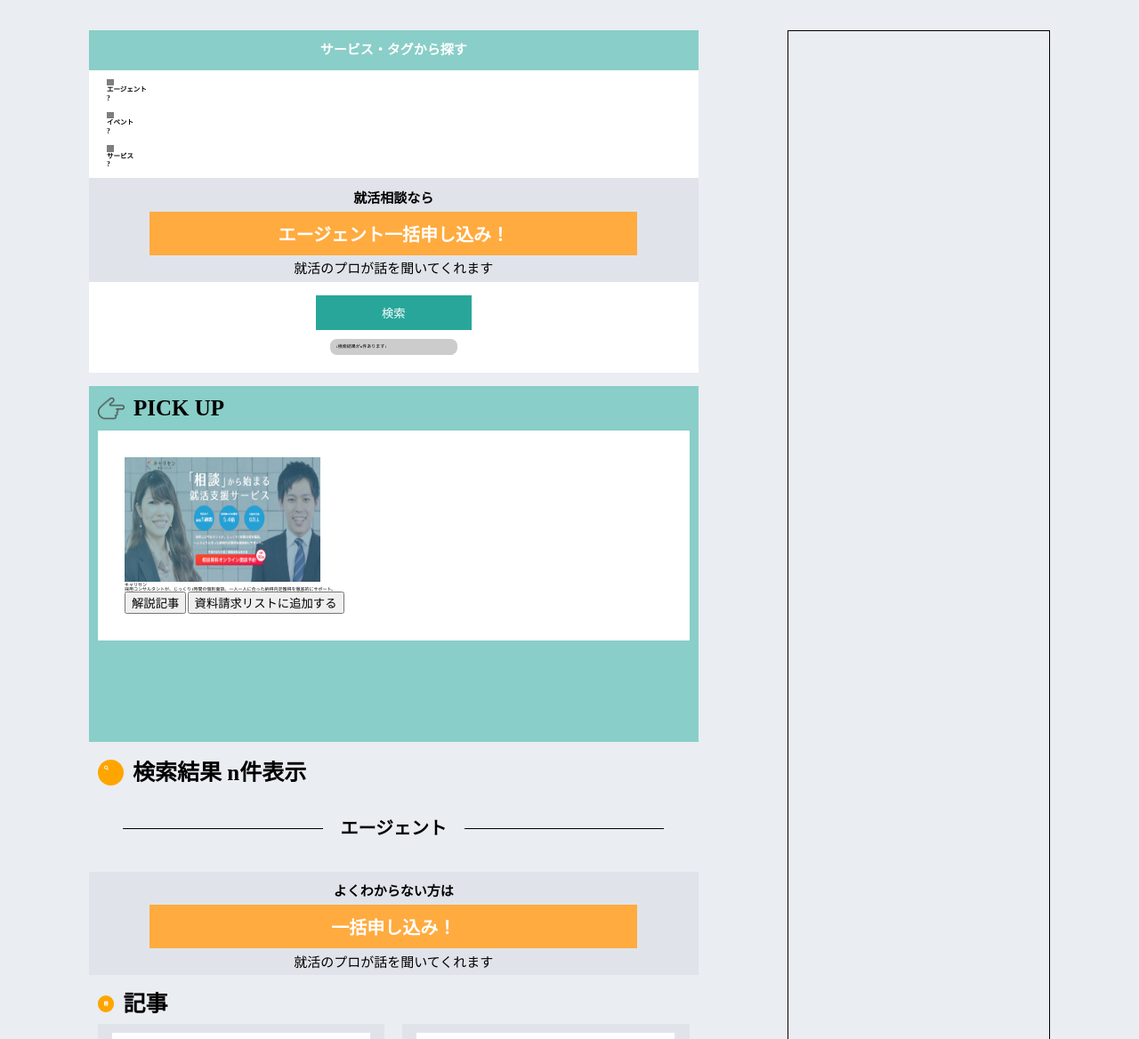
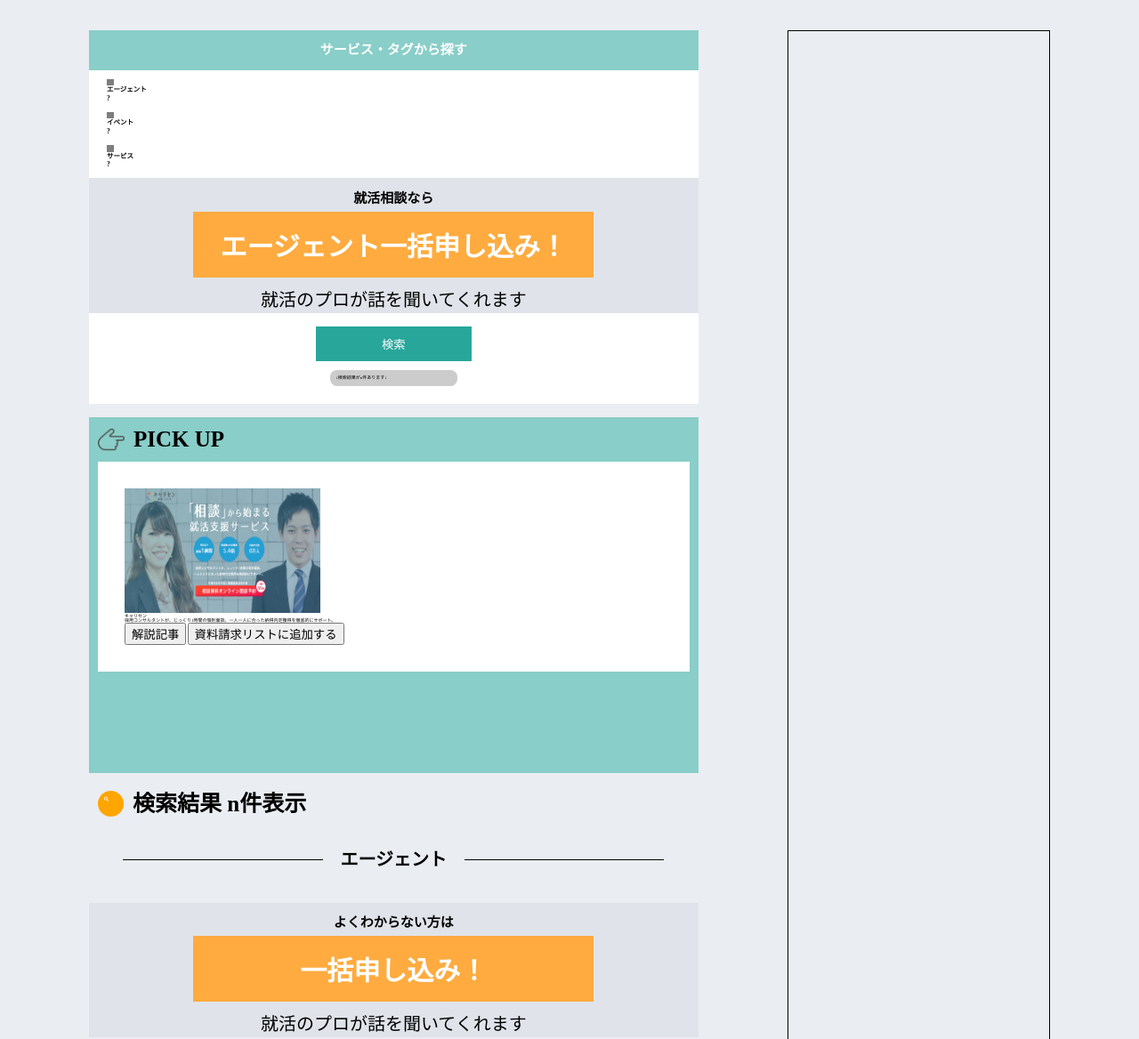
Before and after one commit to daiki-sato/teamE, a PHP site: page /php/top_pc.php in a window 1280 px wide. Shown: the part 234-1402 px from the top of the page at 89% size. Run offline with PHP 8.4, Linux system fonts and the light colour scheme; grey boxes are pictures that could not be loaded.

Commit message:
pullする前に編集してしまいました、とりあえずコミットしてからgit reset --soft HEAD^で直前の変更を取り消します

```diff
--- a/src/css/top_pc.css
+++ b/src/css/top_pc.css
@@ -179,10 +179,12 @@ input[type="checkbox" i]{
 }
 
 
+/* 一括申し込み */
 .application-area {
   margin-bottom: 3em;
   background-color: #E0E4EA;
   text-align: center;
+  display: grid;
 }
 
 .application-area .application-area__text {
@@ -194,14 +196,14 @@ input[type="checkbox" i]{
 
 .application-area .application-area__description {
   line-height: 30px;
-  font-size: 3em;
+  font-size: 4em;
   font-weight: 300;
   padding-top: 0.5em;
 }
 
 .application-area .application-area__button {
   display: block;
-  width: 80%;
+  width: 15em;
   cursor: pointer;
   border: none;
   padding: 0.5em 1em;
@@ -209,7 +211,7 @@ input[type="checkbox" i]{
   text-align: center;
   color: #ffffff;
   background-color: #FFAB3F;
-  font-size: 4em;
+  font-size: 6em;
   font-weight: 600;
 }
 
--- a/src/php/top_pc.php
+++ b/src/php/top_pc.php
@@ -5,7 +5,7 @@
   <meta charset="UTF-8">
   <meta http-equiv="X-UA-Compatible" content="IE=edge">
   <meta name="viewport" content="width=device-width, initial-scale=1.0">
-  <title>Document</title>
+  <title>top_pc</title>
   <link rel="stylesheet" href="../css/reset.css">
   <link rel="stylesheet" href="../css/top_pc.css">
   <link rel="stylesheet" href="../css/header.css">
```
